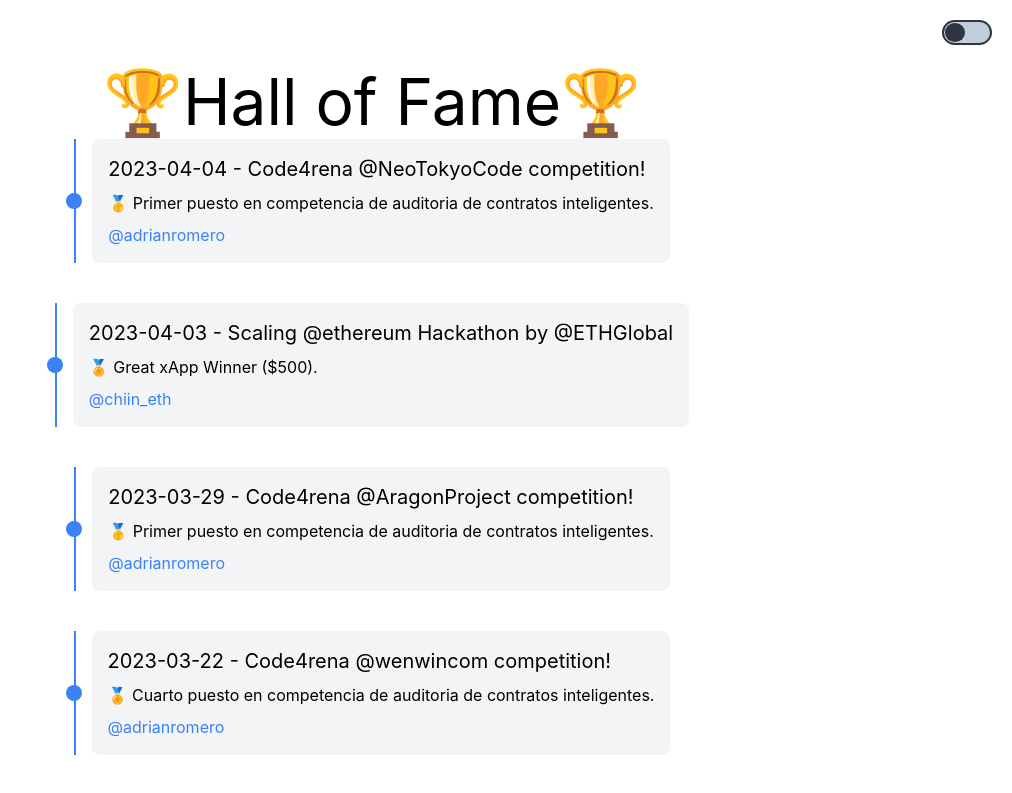
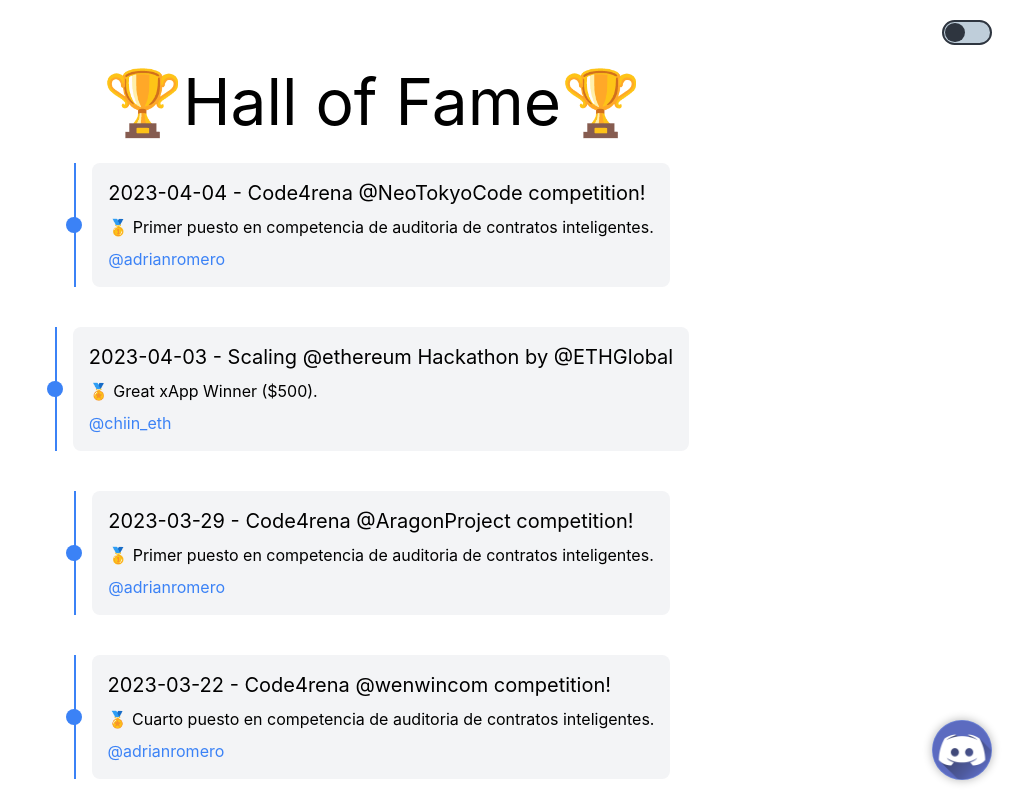
Before and after one commit to webtresclub/website, a Next.js app: page /halloffame in a window 1280 px wide. Shown: the top 793 px of the page, without its empty margins (268-1280 px from the left). Built offline with nearby package versions, Linux system fonts and the light colour scheme.

Commit message:
boton discord volando

```diff
--- /dev/null
+++ b/components/FloatingButton.js
@@ -0,0 +1,18 @@
+import React from 'react';
+import styles from '../styles/FloatingButton.module.css';
+import Image from 'next/image';
+
+const FloatingDiscordButton = () => {
+  const openDiscord = () => {
+    const discordInviteUrl = 'https://discord.gg/eegRCDmwbM';
+    window.open(discordInviteUrl, '_blank');
+  };
+
+  return (
+    <button className={styles.floatingButton} onClick={openDiscord}>
+      <Image src="/discord.png" alt="Discord" width={60} height={60} />
+    </button>
+  );
+};
+
+export default FloatingDiscordButton;
--- a/pages/halloffame.js
+++ b/pages/halloffame.js
@@ -8,6 +8,7 @@
 import Footer from '../components/Footer';
 import Social from '../components/Social';
 import TweetEmbed from '../components/TweetEmbed';
+import FloatingDiscordButton from '../components/FloatingButton';
 
 function TimelineCard({ title, date, description, participants, tweetUrl }) {
   return (
@@ -160,7 +161,7 @@
       </Head>
       <Header />
       <main className="flex flex-col align-center justify-center container mx-auto px-10 md:px-0">
-        <h1 className={styles.title}>🏆Hall of Fame🏆</h1>
+        <h1 className={styles.title}>🏆Hall of Fame🏆</h1> <br />
         <div className="flex flex-col items-start">
           {achievements
             .sort(sortAchievementsByDate)
@@ -178,6 +179,7 @@
         <Social />
       </main>
       <Footer />
+      <FloatingDiscordButton />
     </div>
   );
 }
--- /dev/null
+++ b/styles/FloatingButton.module.css
@@ -0,0 +1,26 @@
+/* FloatingDiscordButton.css */
+.floatingButton {
+  position: fixed;
+  bottom: 20px;
+  right: 20px;
+  background-color: #7289da;
+  border: none;
+  border-radius: 50%;
+  width: 60px;
+  height: 60px;
+  display: flex;
+  justify-content: center;
+  align-items: center;
+  cursor: pointer;
+  box-shadow: 0 0 10px rgba(0, 0, 0, 0.3);
+  outline: none;
+  z-index: 1000;
+}
+
+.floatingButton:hover {
+  background-color: #5865f2;
+}
+
+.floatingButton:active {
+  background-color: #4e62d9;
+}
```
